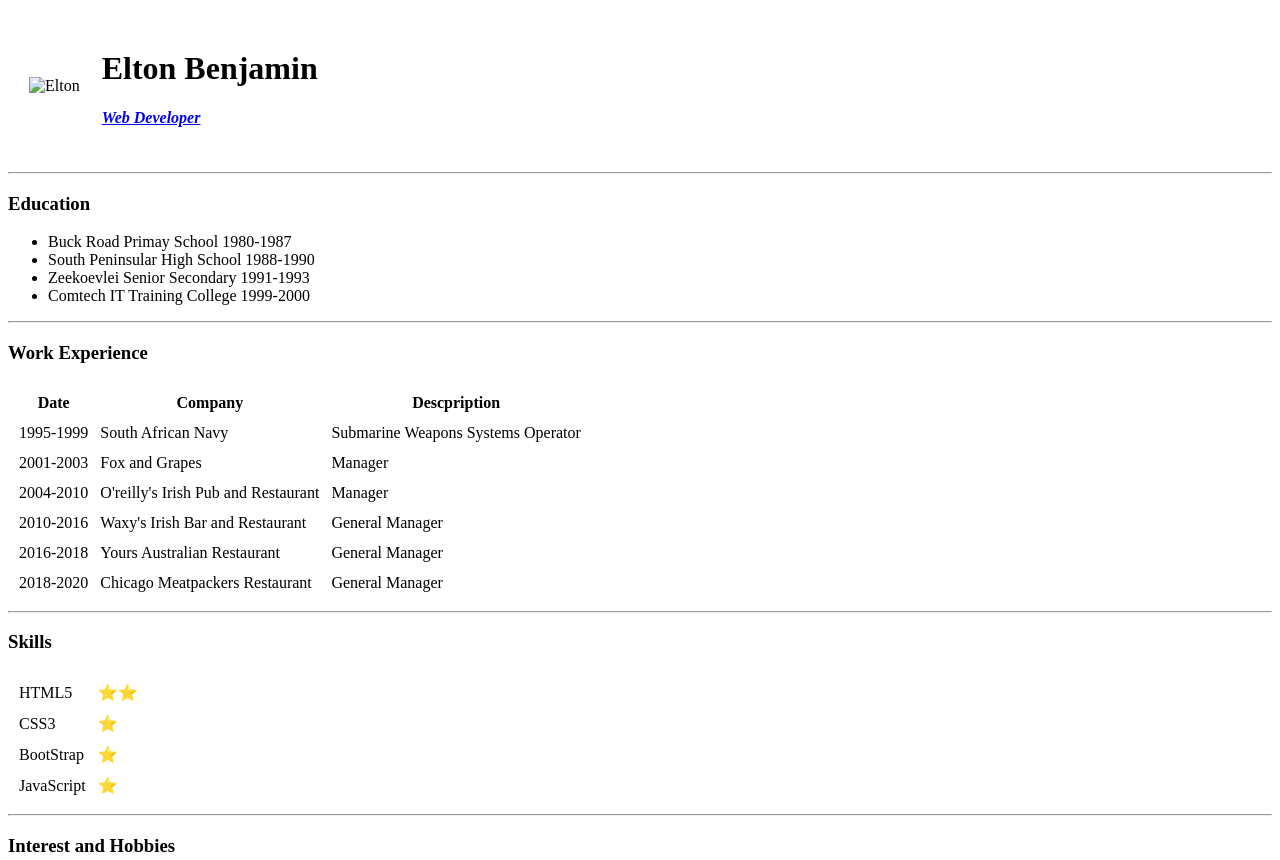
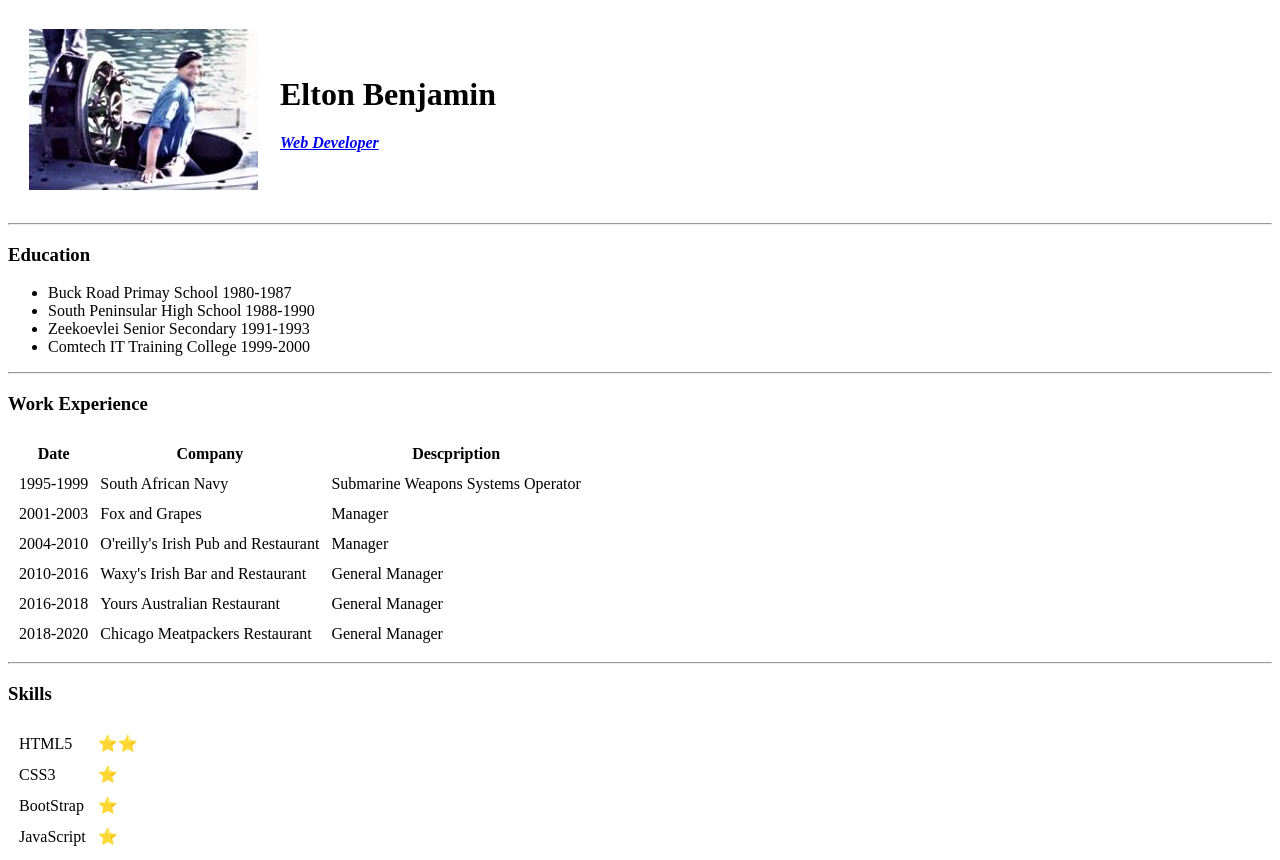
Before and after one commit to Eltobenjo/CV, a plain HTML site: page index.html in a window 1280 px wide. Shown: the top 860 px of the page. Drawn offline with Linux system fonts and the light colour scheme.

Commit message:
Update index.html

```diff
--- a/index.html
+++ b/index.html
@@ -9,7 +9,7 @@
 <body>
   <table cellspacing="20">
     <tr>
-      <td><img src="Sub.jpg" alt="Elton"> </td>
+      <td><img src="Pics/Sub.jpg" alt="Elton"> </td>
       <td>
         <h1>Elton Benjamin</h1>
         <p><em><strong><a href="https://www.udemy.com/">Web Developer</a></strong></em> </p>
```
